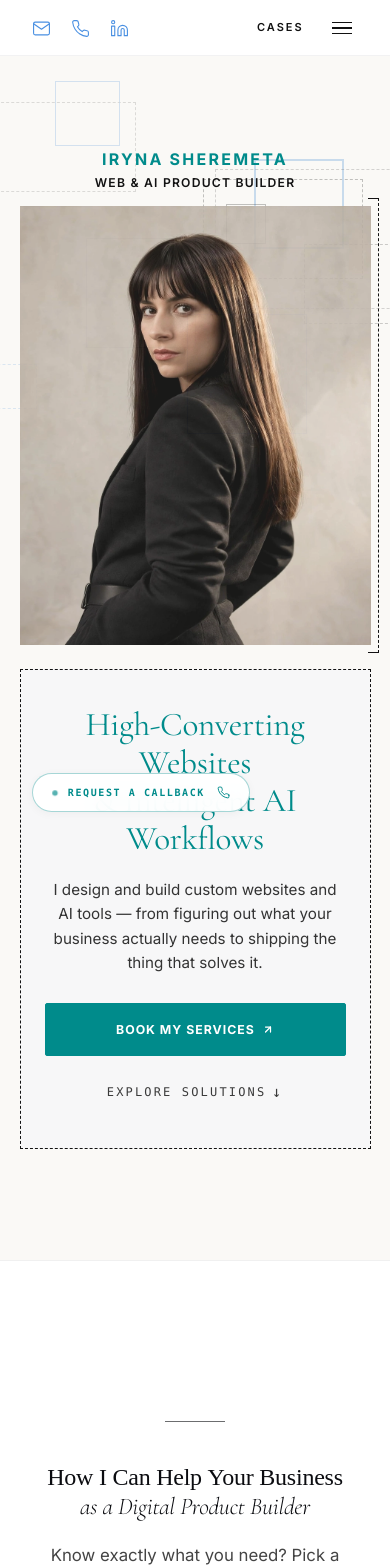
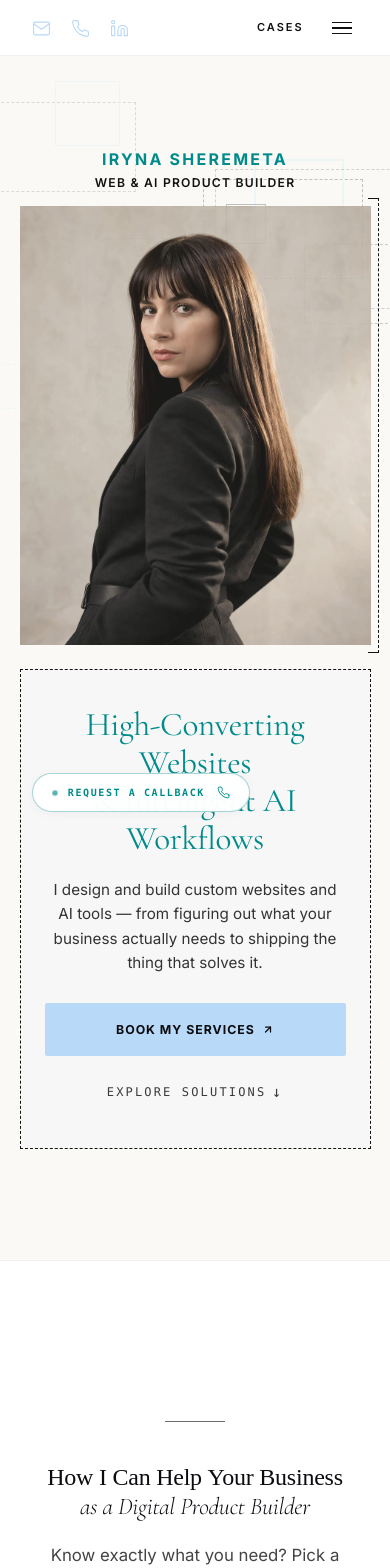
Before and after one commit to Irene2828/porfoliojuly, a Next.js app: page /v2 in a window 390 px wide. Shown: the top 1568 px of the page. Built offline with nearby package versions, Linux system fonts and the light colour scheme; no server answers; the database is empty; a web font is replaced by a local one.

Commit message:
Update button primary, hero frame shadow, social icons, and decor frames to sky blue tokens

```diff
--- a/src/app/components/Header.css
+++ b/src/app/components/Header.css
@@ -36,7 +36,7 @@
   font-size: 0.75rem;
   font-weight: 500;
   letter-spacing: 0.08em;
-  color: #008b8b !important;
+  color: #b8d9f7 !important;
   text-decoration: none;
   display: inline-flex;
   align-items: center;
@@ -243,7 +243,7 @@
     display: inline-flex;
     align-items: center;
     justify-content: center;
-    color: #008b8b !important;
+    color: #b8d9f7 !important;
     text-decoration: none;
     transition: opacity 0.2s ease;
   }
--- a/src/app/components/Header.tsx
+++ b/src/app/components/Header.tsx
@@ -49,18 +49,18 @@ export default function Header() {
       {/* Mobile Header Elements: Standard Teal Social Icons on Left, CASES link + Hamburger on Right */}
       <div className="mobile-header-left">
         <a href="mailto:hello@example.com" className="social-link-icon-mobile" title="Email" aria-label="Email">
-          <svg width="19" height="19" viewBox="0 0 24 24" fill="none" stroke="#4a90e2" strokeWidth="1.4" strokeLinecap="round" strokeLinejoin="round">
+          <svg width="19" height="19" viewBox="0 0 24 24" fill="none" stroke="#b8d9f7" strokeWidth="1.4" strokeLinecap="round" strokeLinejoin="round">
             <path d="M4 4h16c1.1 0 2 .9 2 2v12c0 1.1-.9 2-2 2H4c-1.1 0-2-.9-2-2V6c0-1.1.9-2 2-2z"></path>
             <polyline points="22,6 12,13 2,6"></polyline>
           </svg>
         </a>
         <a href="tel:+1234567890" className="social-link-icon-mobile" title="Phone" aria-label="Phone">
-          <svg width="19" height="19" viewBox="0 0 24 24" fill="none" stroke="#4a90e2" strokeWidth="1.4" strokeLinecap="round" strokeLinejoin="round">
+          <svg width="19" height="19" viewBox="0 0 24 24" fill="none" stroke="#b8d9f7" strokeWidth="1.4" strokeLinecap="round" strokeLinejoin="round">
             <path d="M22 16.92v3a2 2 0 0 1-2.18 2 19.79 19.79 0 0 1-8.63-3.07 19.5 19.5 0 0 1-6-6 19.79 19.79 0 0 1-3.07-8.67A2 2 0 0 1 4.11 2h3a2 2 0 0 1 2 1.72 12.84 12.84 0 0 0 .7 2.81 2 2 0 0 1-.45 2.11L8.09 9.91a16 16 0 0 0 6 6l1.27-1.27a2 2 0 0 1 2.11-.45 12.84 12.84 0 0 0 2.81.7A2 2 0 0 1 22 16.92z"></path>
           </svg>
         </a>
         <a href="https://linkedin.com" target="_blank" rel="noopener noreferrer" className="social-link-icon-mobile" title="LinkedIn" aria-label="LinkedIn">
-          <svg width="19" height="19" viewBox="0 0 24 24" fill="none" stroke="#4a90e2" strokeWidth="1.4" strokeLinecap="round" strokeLinejoin="round">
+          <svg width="19" height="19" viewBox="0 0 24 24" fill="none" stroke="#b8d9f7" strokeWidth="1.4" strokeLinecap="round" strokeLinejoin="round">
             <path d="M16 8a6 6 0 0 1 6 6v7h-4v-7a2 2 0 0 0-2-2 2 2 0 0 0-2 2v7h-4v-7a6 6 0 0 1 6-6z"></path>
             <rect x="2" y="9" width="4" height="12"></rect>
             <circle cx="4" cy="4" r="2"></circle>
--- a/src/app/components/Hero.css
+++ b/src/app/components/Hero.css
@@ -191,7 +191,7 @@
   box-shadow: none;
 }
 
-/* 50% width/height offset sharp teal ocean shadow on bottom-right */
+/* 50% width/height offset sharp sky blue shadow on bottom-right */
 .hero-name-group::before {
   content: '';
   position: absolute;
@@ -199,13 +199,13 @@
   right: -10px;
   width: 50%;
   height: 50%;
-  background-color: #008b8b !important; /* brand ocean teal */
+  background-color: #b8d9f7 !important; /* hero right side sky blue */
   z-index: -1;
   transform: translateZ(-1px); /* forces the shadow layer behind the parent's beige background */
   pointer-events: none;
 }
 
-/* 50% width/height offset sharp teal ocean shadow on top-left */
+/* 50% width/height offset sharp sky blue shadow on top-left */
 .hero-name-group::after {
   content: '';
   position: absolute;
@@ -213,7 +213,7 @@
   left: -10px;
   width: 50%;
   height: 50%;
-  background-color: #008b8b !important; /* brand ocean teal */
+  background-color: #b8d9f7 !important; /* hero right side sky blue */
   z-index: -1;
   transform: translateZ(-1px); /* forces the shadow layer behind the parent's beige background */
   pointer-events: none;
--- a/src/app/index.css
+++ b/src/app/index.css
@@ -192,13 +192,13 @@ h1, h2, h3, h4, h5, h6 {
 }
 
 .v2-theme .v2-impact-bg {
-  background: #008b8b !important;
-  color: #ffffff !important;
+  background: #b8d9f7 !important;
+  color: #0b0c10 !important;
 }
 
 .v2-theme .v2-impact-bg-soft {
-  background: rgba(0, 139, 139, 0.12) !important;
-  border: 1px dashed #008b8b !important;
+  background: rgba(184, 217, 247, 0.25) !important;
+  border: 1px dashed #b8d9f7 !important;
 }
 
 /* Version 2 Hero Section Split */
@@ -337,10 +337,10 @@ h1, h2, h3, h4, h5, h6 {
   letter-spacing: 0.08em !important;
   height: 3.3rem !important;
   padding: 0 1.9rem !important;
-  background: #008b8b !important;
-  color: #ffffff !important;
-  -webkit-text-fill-color: #ffffff !important;
-  border: 1px solid #008b8b !important;
+  background: #b8d9f7 !important;
+  color: #0b0c10 !important;
+  -webkit-text-fill-color: #0b0c10 !important;
+  border: 1px solid #b8d9f7 !important;
   box-shadow: none !important;
   transform: scale(1) !important;
   transition: transform 0.22s cubic-bezier(0.16, 1, 0.3, 1) !important;
@@ -351,10 +351,10 @@ h1, h2, h3, h4, h5, h6 {
 
 .v2-theme .hero-ctas-outside .btn-primary-outline:hover,
 .v2-theme .face-cta:hover {
-  background: #008b8b !important;
-  border-color: #008b8b !important;
-  color: #ffffff !important;
-  -webkit-text-fill-color: #ffffff !important;
+  background: #a3cdf4 !important;
+  border-color: #a3cdf4 !important;
+  color: #0b0c10 !important;
+  -webkit-text-fill-color: #0b0c10 !important;
   transform: scale(1.03) !important;
 }
 
--- a/src/app/v2/components/HeroV2.tsx
+++ b/src/app/v2/components/HeroV2.tsx
@@ -23,16 +23,16 @@ export default function HeroV2() {
         <div className="hero-decor-layer" style={{ position: 'absolute', inset: 0, zIndex: 1, pointerEvents: 'none', opacity: 0.7 }}>
           {/* Top-left decor squares next to headline frame */}
           <div style={{ position: 'absolute', width: '140px', height: '90px', border: '1px dashed rgba(34, 34, 34, 0.2)', top: '-3%', left: '-1%' }} />
-          <div style={{ position: 'absolute', width: '65px', height: '65px', border: '1px solid rgba(167, 199, 231, 0.65)', top: '-5%', left: '14%' }} />
+          <div style={{ position: 'absolute', width: '65px', height: '65px', border: '1.5px solid #e8f4f8', top: '-5%', left: '14%' }} />
           <div style={{ position: 'absolute', width: '110px', height: '110px', border: '1px solid rgba(17, 17, 17, 0.15)', top: '10%', left: '22%' }} />
-          <div style={{ position: 'absolute', width: '45px', height: '45px', border: '1px dashed rgba(167, 199, 231, 0.55)', top: '22%', left: '-2%' }} />
+          <div style={{ position: 'absolute', width: '45px', height: '45px', border: '1.5px dashed #e8f4f8', top: '22%', left: '-2%' }} />
 
           {/* Right & center decor squares (balanced lower position) */}
           <div style={{ position: 'absolute', width: '160px', height: '100px', border: '1.5px dashed rgba(34, 34, 34, 0.38)', top: '45px', left: '52%' }} />
-          <div style={{ position: 'absolute', width: '90px', height: '90px', border: '2px solid rgba(167, 199, 231, 0.85)', top: '25px', left: '65%' }} />
+          <div style={{ position: 'absolute', width: '90px', height: '90px', border: '2px solid #e8f4f8', top: '25px', left: '65%' }} />
           <div style={{ position: 'absolute', width: '40px', height: '40px', border: '1.5px solid rgba(17, 17, 17, 0.35)', top: '70px', left: '58%' }} />
           <div style={{ position: 'absolute', width: '220px', height: '140px', border: '1.5px dashed rgba(34, 34, 34, 0.25)', top: '35px', left: '55%' }} />
-          <div style={{ position: 'absolute', width: '120px', height: '120px', border: '1.5px solid rgba(167, 199, 231, 0.75)', top: '180px', left: '48%' }} />
+          <div style={{ position: 'absolute', width: '120px', height: '120px', border: '2px solid #e8f4f8', top: '180px', left: '48%' }} />
           <div style={{ position: 'absolute', width: '180px', height: '80px', border: '1.5px dashed rgba(34, 34, 34, 0.32)', top: '110px', left: '78%' }} />
         </div>
 
@@ -41,8 +41,8 @@ export default function HeroV2() {
             <div className="hero-name-group" style={{ position: 'relative' }}>
               {/* Decor squares poking out top-left of headline frame (30% reduced opacity) */}
               <div className="hero-decor-square" style={{ position: 'absolute', width: '160px', height: '100px', border: '1.5px dashed rgba(34, 34, 34, 0.42)', top: '-55px', left: '-40px', zIndex: 25, transform: 'translateZ(2px)', opacity: 0.7, pointerEvents: 'none' }} />
-              <div className="hero-decor-square" style={{ position: 'absolute', width: '85px', height: '85px', border: '2px solid rgba(167, 199, 231, 0.85)', top: '-68px', left: '15px', zIndex: 25, transform: 'translateZ(2px)', opacity: 0.7, pointerEvents: 'none' }} />
-              <div className="hero-decor-square" style={{ position: 'absolute', width: '60px', height: '60px', border: '1.5px dashed rgba(167, 199, 231, 0.75)', top: '-28px', left: '-55px', zIndex: 25, transform: 'translateZ(2px)', opacity: 0.7, pointerEvents: 'none' }} />
+              <div className="hero-decor-square" style={{ position: 'absolute', width: '85px', height: '85px', border: '2px solid #e8f4f8', top: '-68px', left: '15px', zIndex: 25, transform: 'translateZ(2px)', opacity: 0.9, pointerEvents: 'none' }} />
+              <div className="hero-decor-square" style={{ position: 'absolute', width: '60px', height: '60px', border: '1.5px dashed #e8f4f8', top: '-28px', left: '-55px', zIndex: 25, transform: 'translateZ(2px)', opacity: 0.9, pointerEvents: 'none' }} />
               <div className="hero-decor-square" style={{ position: 'absolute', width: '160px', height: '110px', border: '1.5px solid rgba(34, 34, 34, 0.31)', top: '-48px', left: '-75px', zIndex: 25, transform: 'translateZ(2px)', opacity: 0.7, pointerEvents: 'none' }} />
 
               <div className="hero-connector-line"></div>
```
